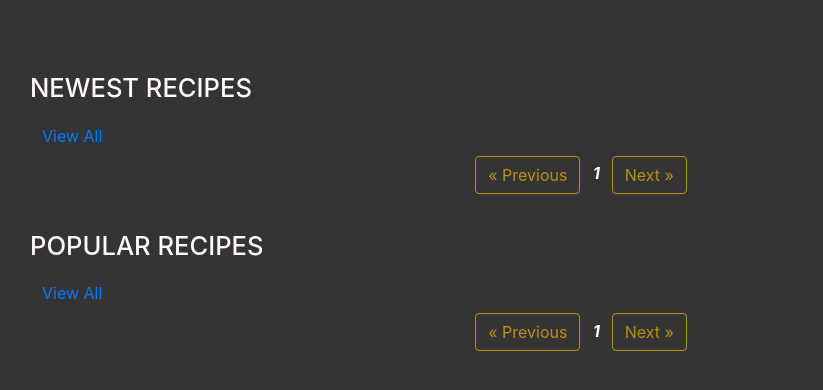
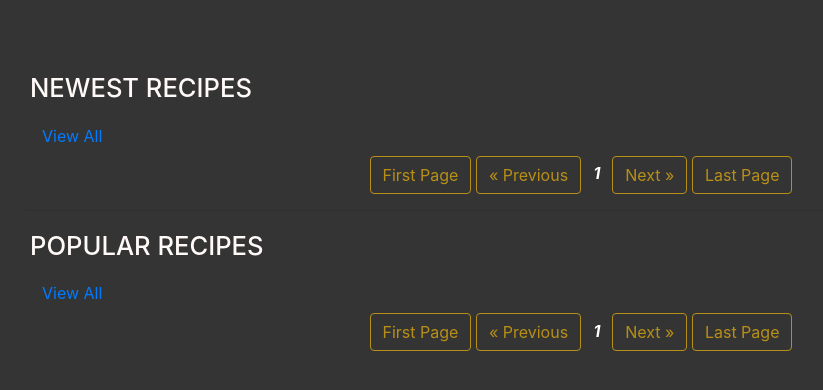
Before and after one commit to Konrad9/cookhub, a Django app: page / in a window 1280 px wide. Shown: the part 75-465 px from the top of the page, without its empty margins (59-882 px from the left). Run offline with Django 3.2, Linux system fonts and the light colour scheme; data that the repository does not hold is empty; some libraries are stand-ins or nearby versions.

Commit message:
first and last page button added to home and profile page

```diff
--- a/cookhub/cookhub/urls.py
+++ b/cookhub/cookhub/urls.py
@@ -1,6 +1,6 @@
 from django.urls import path
 from cookhub import views
-from cookhub.views import Homepage, EditProfileView, ProfileView, RecipeView, EditRecipeView, DeleteRecipeView, SavedRecipesView, PaginationView
+from cookhub.views import Homepage, EditProfileView, ProfileView, RecipeView, EditRecipeView, DeleteRecipeView, SavedRecipesView, PaginationView, RemoveSavedRecipesView
 
 app_name = 'cookhub'
 
@@ -15,6 +15,7 @@ urlpatterns = [
     path("getRecipesPagination/", PaginationView.as_view(), name="recipe_pagination"),
     path('recipe/<recipe_id>/', RecipeView.as_view(),  name='recipe'),
     path("save_recipe/", SavedRecipesView.as_view(), name="save_recipe"),
+    path("remove_saved_recipe/", RemoveSavedRecipesView.as_view(), name="remove_saved_recipe"),
     path('add_recipe/', views.create_recipe, name='create_recipe'),
     path('add_recipe/<recipe_id>/', views.add_recipe, name='add_recipe'),
     path('add_recipe/<recipe_id>/<ingredient_id>/', views.del_ingredient, name = 'del_ingredient'),
--- a/cookhub/cookhub/views.py
+++ b/cookhub/cookhub/views.py
@@ -522,9 +522,9 @@ def del_editingredient(request, recipe_id, ingredient_id):
 class SavedRecipesView(View):
     @method_decorator(login_required)
     # saves a recipe
-    def get(self, request):
+    def post(self, request):
         # retrieve the recipe id
-        recipeID = request.GET["recipeID"]
+        recipeID = request.POST["recipeID"]
         try:
             recipe = Recipe.objects.get(id=int(recipeID))
         except Recipe.DoesNotExist:
@@ -537,6 +537,7 @@ class SavedRecipesView(View):
         userProfile.save()
         return HttpResponse()
 
+class RemoveSavedRecipesView(View):
     @method_decorator(login_required)
     # removes a saved recipe
     def post(self, request):
@@ -558,14 +559,13 @@ class SavedRecipesView(View):
 
 
 class PaginationView(View):
-    def get(self, request):
-        RecipesPerPage = int(request.GET["RecipesPerPage"])
-        author = request.GET["author"]
-        which = request.GET["which"]
-        page = int(request.GET["page"])
-        print("Page to get: "+str(page))
-        single = int(request.GET["single"])
-        buttons = request.GET.get("buttons", None)
+    def post(self, request):
+        RecipesPerPage = int(request.POST["RecipesPerPage"])
+        author = request.POST["author"]
+        which = request.POST["which"]
+        page = int(request.POST["page"])
+        single = int(request.POST["single"])
+        buttons = request.POST.get("buttons", None)
         # deal with the author
         if author!="#":
             try:
--- a/cookhub/static/js/homepage.js
+++ b/cookhub/static/js/homepage.js
@@ -1,6 +1,7 @@
-function start(authenticated, NewestRecipePages, PopularRecipePages, recipe_pagination) {
+function start(csrf_token, authenticated, NewestRecipePages, PopularRecipePages, recipe_pagination) {
             // set up of the initial look
             $("button.previous").attr("disabled", true);
+            $("button.first").attr("disabled", true);
             var RecipesPerPage = "3"; // set globally
             var author = "#"; // also global; we are on the homepage, so profile author is not specified
             var which = "newest";
@@ -16,85 +17,144 @@ function start(authenticated, NewestRecipePages, PopularRecipePages, recipe_pagi
                 var buttons = "";
             }
             if (nextPageNumber == NewestRecipePages || NewestRecipePages==0) { // if we are on the only page, there is no next
+                $("button.first#newest").attr("disabled", true);
+                $("button.previous#newest").attr("disabled", true);
                 $("button.next#newest").attr("disabled", true);
+                $("button.last#newest").attr("disabled", true);
             }
             $("em#NewestRecipePage").text("   " + page + "   "); // set the page counter
-            RecipeGetter(RecipesPerPage, author, which, page, single, element, url, buttons);
+            RecipeGetter(csrf_token, RecipesPerPage, author, which, page, single, element, url, buttons);
 
             which = "popular";
             element = "div.row#popular";
             if (nextPageNumber == PopularRecipePages || PopularRecipePages==0) { // if we are on the only page, there is no next
+                $("button.first#popular").attr("disabled", true);
+                $("button.previous#popular").attr("disabled", true);
                 $("button.next#popular").attr("disabled", true);
+                $("button.last#popular").attr("disabled", true);
             }
             $("em#PopularRecipePage").text("   " + page + "   "); // set the page counter
-            RecipeGetter(RecipesPerPage, author, which, page, single, element, url, buttons);
+            RecipeGetter(csrf_token, RecipesPerPage, author, which, page, single, element, url, buttons);
 
+            var which = "newest"; // setting the variable for the section of "newest" buttons
+            // retrieve last "Newest Recipes" page
+            $("button.last#newest").click(function () {
+                var nextPageNumber = NewestRecipePages;
+                var page = nextPageNumber.toString();
+                var single = "0"; // 1-based counting; if only one recipe from the page: 0 is NOT a single one
+                var element = "div.row#newest";
+                $("button.first#newest").attr("disabled", false); // we could click on "last",
+                $("button.previous#newest").attr("disabled", false); // so there is a "previous" and "first"
+                $("button.next#newest").attr("disabled", true); // we are on the last page,
+                $(this).attr("disabled", true);                 // so there is no next or last anymore
+                $("em#NewestRecipePage").text("   " + page + "   "); // update the page counter as long as there are next pages
+                RecipeGetter(csrf_token, RecipesPerPage, author, which, page, single, element, url, buttons);
+            });
 
             // retrieve next "Newest Recipes" page
             $("button.next#newest").click(function () {
-                var which = "newest";
                 var nextPageNumber = parseInt($("em#NewestRecipePage").html().replace(/ /g, ''), 10) + 1;
                 var page = nextPageNumber.toString();
                 var single = "0"; // 1-based counting; if only one recipe from the page: 0 is NOT a single one
                 var element = "div.row#newest";
-                var url = recipe_pagination;
-                var buttons = "yes";
-                $("button.previous#newest").attr("disabled", false);
-                if (nextPageNumber == NewestRecipePages) { // next disabled if we reach the last page
+                $("button.previous#newest").attr("disabled", false); // we could click on "next",
+                $("button.first#newest").attr("disabled", false); // so there is a "previous" and "first"
+                if (nextPageNumber == NewestRecipePages) { // "next" and "first" disabled if we reach the last page
                     $("button.next#newest").attr("disabled", true);
+                    $("button.last#newest").attr("disabled", true);
                 }
                 $("em#NewestRecipePage").text("   " + page + "   "); // update the page counter as long as there are next pages
-                RecipeGetter(RecipesPerPage, author, which, page, single, element, url, buttons);
+                RecipeGetter(csrf_token, RecipesPerPage, author, which, page, single, element, url, buttons);
             });
 
             // retrieve previous "Newest Recipes" page
             $("button.previous#newest").click(function () {
-                var which = "newest";
                 var nextPageNumber = parseInt($("em#NewestRecipePage").html().replace(/ /g, ''), 10) - 1;
                 var page = nextPageNumber.toString();
                 var single = "0"; // 1-based counting; if only one recipe from the page: 0 is NOT a single one
                 var element = "div.row#newest";
-                var url = recipe_pagination;
-                var buttons = "yes";
+                $("button.last#newest").attr("disabled", false);
                 $("button.next#newest").attr("disabled", false);
                 if (nextPageNumber == 1) { // if we are on the first page again
                     $("button.previous#newest").attr("disabled", true);
+                    $("button.first#newest").attr("disabled", true);
                 }
                 $("em#NewestRecipePage").text("   " + page + "   "); // update the page counter as long as there are previous pages
-                RecipeGetter(RecipesPerPage, author, which, page, single, element, url, buttons);
+                RecipeGetter(csrf_token, RecipesPerPage, author, which, page, single, element, url, buttons);
+            });
+
+            // retrieve first "Newest Recipes" page
+            $("button.first#newest").click(function () {
+                var nextPageNumber = 1; // go to the first page
+                var page = "1";
+                var single = "0"; // 1-based counting; if only one recipe from the page: 0 is NOT a single one
+                var element = "div.row#newest";
+                $(this).attr("disabled", true); // we are already on the first page
+                $("button.previous#newest").attr("disabled", true); // disable "previous", we are already on the first page
+                $("button.next#newest").attr("disabled", false);     // we could click on "first", so there is a next
+                $("button.last#newest").attr("disabled", false);    // and a last, too
+                $("em#NewestRecipePage").text("   " + page + "   "); // update the page counter as long as there are previous pages
+                RecipeGetter(csrf_token, RecipesPerPage, author, which, page, single, element, url, buttons);
+            });
+
+            var which = "popular"; // setting the variable for the section of "popular" buttons
+            // retrieve last "Popular Recipes" page
+            $("button.last#popular").click(function () {
+                var nextPageNumber = PopularRecipePages;
+                var page = nextPageNumber.toString();
+                var single = "0"; // 1-based counting; if only one recipe from the page: 0 is NOT a single one
+                var element = "div.row#popular";
+                $("button.first#popular").attr("disabled", false);
+                $("button.previous#popular").attr("disabled", false);
+                $("button.next#popular").attr("disabled", true);
+                $(this).attr("disabled", true);
+                $("em#PopularRecipePage").text("   " + page + "   "); // update the page counter
+                RecipeGetter(csrf_token, RecipesPerPage, author, which, page, single, element, url, buttons);
             });
 
             // retrieve next "Popular Recipes" page
             $("button.next#popular").click(function () {
-                var which = "popular";
                 var nextPageNumber = parseInt($("em#PopularRecipePage").html().replace(/ /g, ''), 10) + 1;
                 var page = nextPageNumber.toString();
                 var single = "0"; // 1-based counting; if only one recipe from the page: 0 is NOT a single one
                 var element = "div.row#popular";
-                var url = recipe_pagination;
-                var buttons = "yes";
+                $("button.first#popular").attr("disabled", false);
                 $("button.previous#popular").attr("disabled", false);
                 if (nextPageNumber == PopularRecipePages) { // next disabled if we reach the last page
                     $("button.next#popular").attr("disabled", true);
+                    $("button.last#popular").attr("disabled", true);
                 }
                 $("em#PopularRecipePage").text("   " + page + "   "); // update the page counter
-                RecipeGetter(RecipesPerPage, author, which, page, single, element, url, buttons);
+                RecipeGetter(csrf_token, RecipesPerPage, author, which, page, single, element, url, buttons);
             });
 
             // retrieve previous "Popular Recipes" page
             $("button.previous#popular").click(function () {
-                var which = "popular";
                 var nextPageNumber = parseInt($("em#PopularRecipePage").html().replace(/ /g, ''), 10) - 1;
                 var page = nextPageNumber.toString();
                 var single = "0"; // 1-based counting; if only one recipe from the page: 0 is NOT a single one
                 var element = "div.row#popular";
-                var url = recipe_pagination;
-                var buttons = "yes";
+                $("button.last#popular").attr("disabled", false);
                 $("button.next#popular").attr("disabled", false);
                 if (nextPageNumber == 1) {  // if we are on the first page again
                     $("button.previous#popular").attr("disabled", true);
+                    $("button.first#popular").attr("disabled", true);
                 }
                 $("em#PopularRecipePage").text("   " + page + "   ");  // update the page counter as long as there are previous pages
-                RecipeGetter(RecipesPerPage, author, which, page, single, element, url, buttons);
+                RecipeGetter(csrf_token, RecipesPerPage, author, which, page, single, element, url, buttons);
+            });
+
+            // retrieve first "Popular Recipes" page
+            $("button.first#popular").click(function () {
+                var nextPageNumber = 1;
+                var page = "1";
+                var single = "0"; // 1-based counting; if only one recipe from the page: 0 is NOT a single one
+                var element = "div.row#popular";
+                $("button.first#popular").attr("disabled", false);
+                $("button.next#popular").attr("disabled", false);
+                $("button.previous#popular").attr("disabled", true);
+                $(this).attr("disabled", true);
+                $("em#PopularRecipePage").text("   " + page + "   ");  // update the page counter as long as there are previous pages
+                RecipeGetter(csrf_token, RecipesPerPage, author, which, page, single, element, url, buttons);
             });
 }
--- a/cookhub/static/js/paginationHandler.js
+++ b/cookhub/static/js/paginationHandler.js
@@ -1,5 +1,5 @@
-function RecipeGetter(RecipesPerPage, author, which, page, single, element, url, buttons, attributes) {
-    $.get(url, {"RecipesPerPage":RecipesPerPage, "author":author, "which":which, "page":page, "single":single, "buttons":buttons, "attributes":attributes},
+function RecipeGetter(csrf_token, RecipesPerPage, author, which, page, single, element, url, buttons, attributes) {
+    $.post(url, {"RecipesPerPage":RecipesPerPage, "author":author, "which":which, "page":page, "single":single, "buttons":buttons, "attributes":attributes, "csrfmiddlewaretoken": csrf_token},
           function(data) {
               if (data.startsWith("error")) {
                       alert(data);
@@ -62,4 +62,25 @@ function displayRecipes(element, recipesArray, buttons, which) {
         recipeHTMLpiece += part1 + recipesArray[i].photoSource + part2 + recipesArray[i].id + part3 + recipesArray[i].title + part4 + part4Creator + part4Rating + recipesArray[i].averageRating + part5 + buttonPart + part6;
     }
     $(element).html(recipeHTMLpiece);
+
+/*
+Element displayed by the function "displayRecipes", with some minor changes depending on the context:
+
+<div class="card mb-4 box-shadow">
+<img class="card-img-top" alt="Thumbnail [100%x225]" style="height: 225px; width: 100%; display: block;" src="/media/{{ recipe.photo }}" data-holder-rendered="true">
+	<div class="card-body">
+		<a class="card-text-title p-0 m-0" href="/recipe/{{ recipe id }}">{{ recipe.title }}</a>
+		<div class="d-flex justify-content-between align-items-center">
+			<p class="card-text-author mt-2 mb-2">Creator:<a href="/profile/{{ username }}/">{{ username }}</a></p>
+			<p class="card-text-rating mt-2 mb-2">Rating: {{ recipe.rating }}</p>
+			<div class="btn-group">
+				<button type="button" id="{{ recipe.id }}" class="btn btn-sm btn-outline-warning addRecipeButton" data-recipeid="{{ recipe.id }}">
+				Save
+				</button>
+			</div>
+		</div>
+	</div>
+</div>
+
+*/
 }
--- a/cookhub/templates/cookhub/homepage.html
+++ b/cookhub/templates/cookhub/homepage.html
@@ -21,9 +21,11 @@
                     </tr>
                     <tr>
                         <div align="center">
+                            <button class="first btn btn-outline-warning my-2 my-sm-0" id="newest">First Page</button>
                             <button class="previous btn btn-outline-warning my-2 my-sm-0" id="newest">&laquo; Previous</button>
                             <strong><em class="pr-2 pl-2" id="NewestRecipePage" style="color: white"> 1 </em></strong>
                             <button class="next btn btn-outline-warning my-2 my-sm-0" id="newest">Next &raquo;</button>
+                            <button class="last btn btn-outline-warning my-2 my-sm-0" id="newest">Last Page</button>
                         </div>
                     </tr>
             <hr/>
@@ -37,9 +39,11 @@
             </tr>
             <tr>
                 <div align="center">
+                    <button class="first btn btn-outline-warning my-2 my-sm-0" id="popular">First Page</button>
                     <button class="previous btn btn-outline-warning my-2 my-sm-0" id="popular">&laquo; Previous</button>
                     <strong><em class="pr-2 pl-2" id="PopularRecipePage" style="color: white"> 1 </em></strong>
                     <button class="next btn btn-outline-warning my-2 my-sm-0" id="popular">Next &raquo;</button>
+                    <button class="last btn btn-outline-warning my-2 my-sm-0" id="popular">Last Page</button>
                 </div>
             </tr>
             </tbody>
@@ -57,7 +61,8 @@
             var NewestRecipePages = {{ NewestRecipePages }};
             var PopularRecipePages = {{ PopularRecipePages }};
             var recipe_pagination = "{% url 'cookhub:recipe_pagination' %}";
-            start(authenticated, NewestRecipePages, PopularRecipePages, recipe_pagination);
+            var csrf_token = "{{ csrf_token }}";
+            start(csrf_token, authenticated, NewestRecipePages, PopularRecipePages, recipe_pagination);
 
             {% if user.is_authenticated %}
                 // save recipes, only possible if the user is authenticated
@@ -65,8 +70,8 @@
                     var recipeID = $(this).attr("data-recipeid");
                     $(this).attr("disabled", true);
                     $(this).html("Saved");
-                    $.get("{% url 'cookhub:save_recipe' %}",
-                        {"recipeID": recipeID})
+                    $.post("{% url 'cookhub:save_recipe' %}",
+                        {"recipeID": recipeID, "csrfmiddlewaretoken": "{{ csrf_token }}"})
                 });
             {% endif %}
 
```
Also changed, not shown: cookhub/static/js/profile.js (+106 -33 lines), cookhub/templates/cookhub/profile.html (+13 -9 lines).
